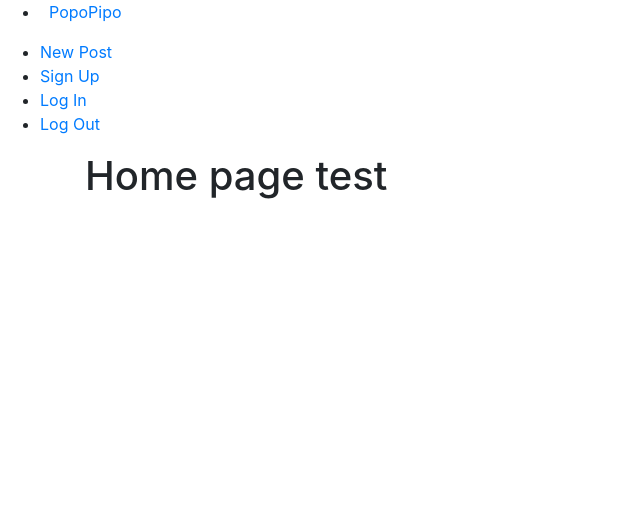
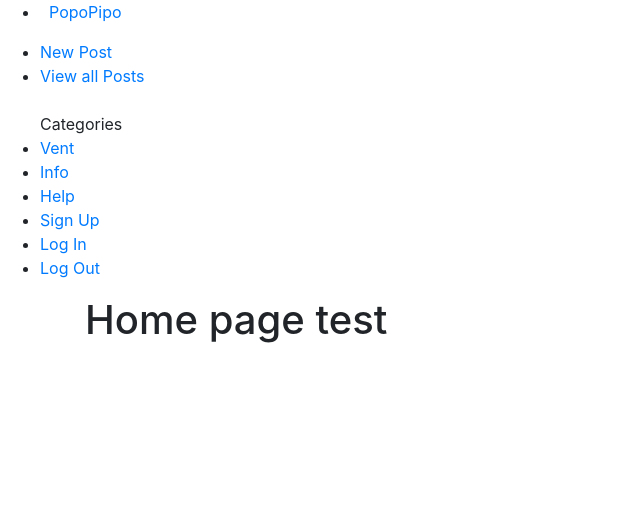
Before and after one commit to robified/mi_popopipo, a Django app: page / in a window 1280 px wide. Shown: the top 520 px of the page, without its empty margins (0-640 px from the left). Run offline with Django 3.2, Linux system fonts and the light colour scheme; some libraries are stand-ins or nearby versions.

Commit message:
Add category filtering.

```diff
--- a/main_app/templates/base.html
+++ b/main_app/templates/base.html
@@ -18,8 +18,15 @@
                 <ul>
                     <li><a href="/" class="left brand-logo">&nbsp;&nbsp;PopoPipo</a></li>
                 </ul>
+
                 <ul class="right">
                     <li><a href="{% url 'post_create' %}">New Post</a></li>
+                    <li><a href="{% url 'index' %}">View all Posts</a></li>
+                    <br>
+                    Categories
+                    <li><a href="{% url 'vent_index' %}">Vent</a></li>
+                    <li><a href="{% url 'info_index' %}">Info</a></li>
+                    <li><a href="{% url 'help_index' %}">Help</a></li>
                     <li><a href="{% url 'signup' %}">Sign Up</a></li>
                     <li><a href="{% url 'login' %}">Log In</a></li>
                     <li><a href="{% url 'logout' %}">Log Out</a></li>
@@ -28,12 +35,14 @@
             </div>
         </nav>
     </header>
+
     <main class="container">
         {% block content %}
         {% endblock %}
     </main>
+
     <footer class="page-footer">
-        <div class="right">All Rights Reserved, &copy; 2019  PopoPipo &nbsp;</div>
+        <div class="right">All Rights Reserved, &copy; 2019 PopoPipo &nbsp;</div>
     </footer>
 </body>
 </html>
--- a/main_app/urls.py
+++ b/main_app/urls.py
@@ -15,4 +15,7 @@ urlpatterns = [
     path('post/comment/<int:pk>/delete/', views.CommentDelete.as_view(), name='comment_delete'),
     path('post/<int:pk>/update/', views.PostUpdate.as_view(), name='post_update'),
     path('post/<int:pk>/delete/', views.PostDelete.as_view(), name='post_delete'),
+    path('vent/', views.vent_index, name='vent_index'),
+    path('info/', views.info_index, name='info_index'),
+    path('help/', views.help_index, name='help_index'),
 ]
--- a/main_app/views.py
+++ b/main_app/views.py
@@ -2,6 +2,7 @@ from django.http import HttpResponseRedirect
 from django.shortcuts import render, redirect
 from django import forms
 from django.views.generic.edit import CreateView, UpdateView, DeleteView
+from django.views.generic import ListView
 from django.contrib.auth import login
 from django.contrib.auth.forms import UserCreationForm
 from django.contrib.auth.models import User
@@ -97,3 +98,15 @@ def signup(request):
   form = UserCreationForm()
   context = {'form': form, 'error_message': error_message}
   return render(request, 'registration/signup.html', context)
+
+def vent_index(request):
+  posts = Post.objects.filter(categories='V').order_by('-created_on')
+  return render(request, 'category/vent.html', {'posts': posts})
+
+def info_index(request):
+  posts = Post.objects.filter(categories='I').order_by('-created_on')
+  return render(request, 'category/info.html', {'posts': posts})
+
+def help_index(request):
+  posts = Post.objects.filter(categories='H').order_by('-created_on')
+  return render(request, 'category/info.html', {'posts': posts})
```
Also changed, not shown: main_app/templates/category/help.html (added, +15 -0 lines), main_app/templates/category/info.html (added, +15 -0 lines), main_app/templates/category/vent.html (added, +15 -0 lines).
